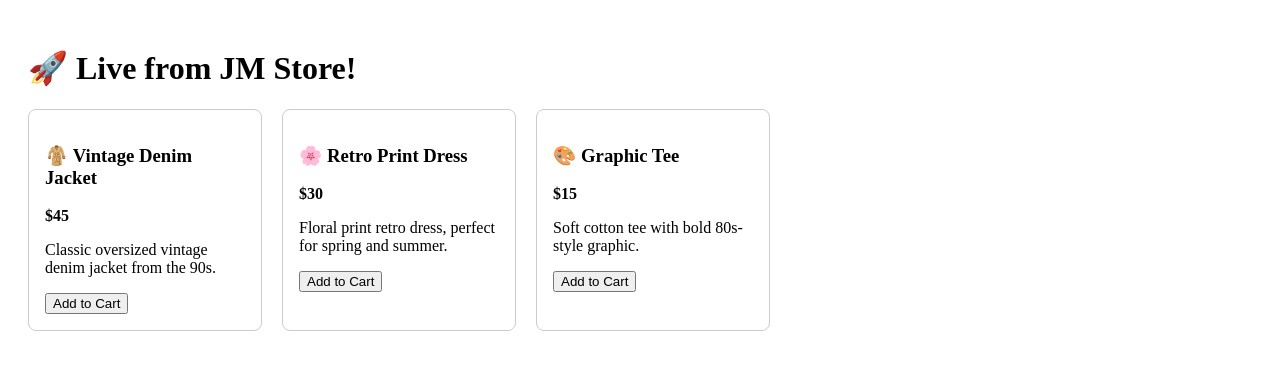
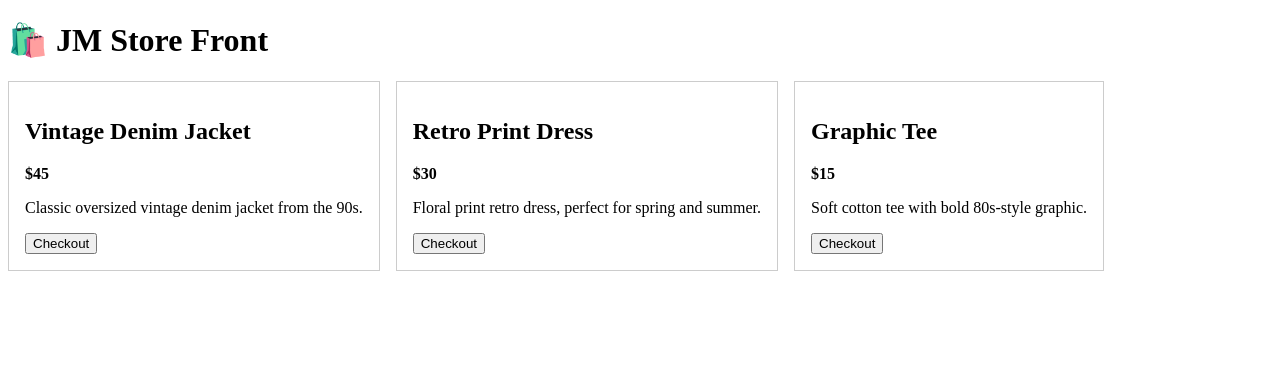
Before and after one commit to JMstorefront2025/jmstorefront, a Next.js app: page / in a window 1280 px wide. Shown: the top 370 px of the page. Built offline with nearby package versions, Linux system fonts and the light colour scheme.

Commit message:
Enable Stripe checkout from frontend

```diff
--- a/src/JMStorefront.jsx
+++ b/src/JMStorefront.jsx
@@ -1,72 +1,54 @@
 import React from 'react';
 
-export default function JMStorefront() {
 const products = [
   {
-      id: 1,
     name: 'Vintage Denim Jacket',
+    description: 'Classic oversized vintage denim jacket from the 90s.',
     price: 45,
-      description: 'Classic oversized vintage denim jacket from the 90s.',
-      emoji: '🧥',
   },
   {
-      id: 2,
     name: 'Retro Print Dress',
+    description: 'Floral print retro dress, perfect for spring and summer.',
     price: 30,
-      description: 'Floral print retro dress, perfect for spring and summer.',
-      emoji: '🌸',
   },
   {
-      id: 3,
     name: 'Graphic Tee',
+    description: 'Soft cotton tee with bold 80s-style graphic.',
     price: 15,
-      description: 'Soft cotton tee with bold 80s-style graphic.',
-      emoji: '🎨',
   },
 ];
 
+export default function JMStorefront() {
   const handleCheckout = async (product) => {
     try {
-      const res = await fetch('/api/checkout', {
+      const response = await fetch('/api/checkout', {
         method: 'POST',
-        headers: {
-          'Content-Type': 'application/json',
-        },
+        headers: { 'Content-Type': 'application/json' },
         body: JSON.stringify({ items: [product] }),
       });
 
-      const data = await res.json();
-
+      const data = await response.json();
       if (data.url) {
         window.location.href = data.url;
       } else {
-        alert('Stripe checkout would be triggered here.');
+        alert('Checkout failed.');
       }
-    } catch (err) {
-      alert('Error starting checkout: ' + err.message);
+    } catch (error) {
+      console.error('Checkout error:', error);
+      alert('Something went wrong.');
     }
   };
 
   return (
-    <div style={{ padding: '20px' }}>
-      <h1>🚀 Live from JM Store!</h1>
-      <div style={{ display: 'flex', gap: '20px' }}>
+    <div>
+      <h1>🛍️ JM Store Front</h1>
+      <div style={{ display: 'flex', gap: '1rem' }}>
         {products.map((product) => (
-          <div
-            key={product.id}
-            style={{
-              border: '1px solid #ccc',
-              padding: '16px',
-              width: '200px',
-              borderRadius: '8px',
-            }}
-          >
-            <h3>
-              {product.emoji} {product.name}
-            </h3>
+          <div key={product.name} style={{ border: '1px solid #ccc', padding: '1rem' }}>
+            <h2>{product.name}</h2>
             <p><strong>${product.price}</strong></p>
             <p>{product.description}</p>
-            <button onClick={() => handleCheckout(product)}>Add to Cart</button>
+            <button onClick={() => handleCheckout(product)}>Checkout</button>
           </div>
         ))}
       </div>
```
Lines whose indentation alone changed are shown as unchanged.
